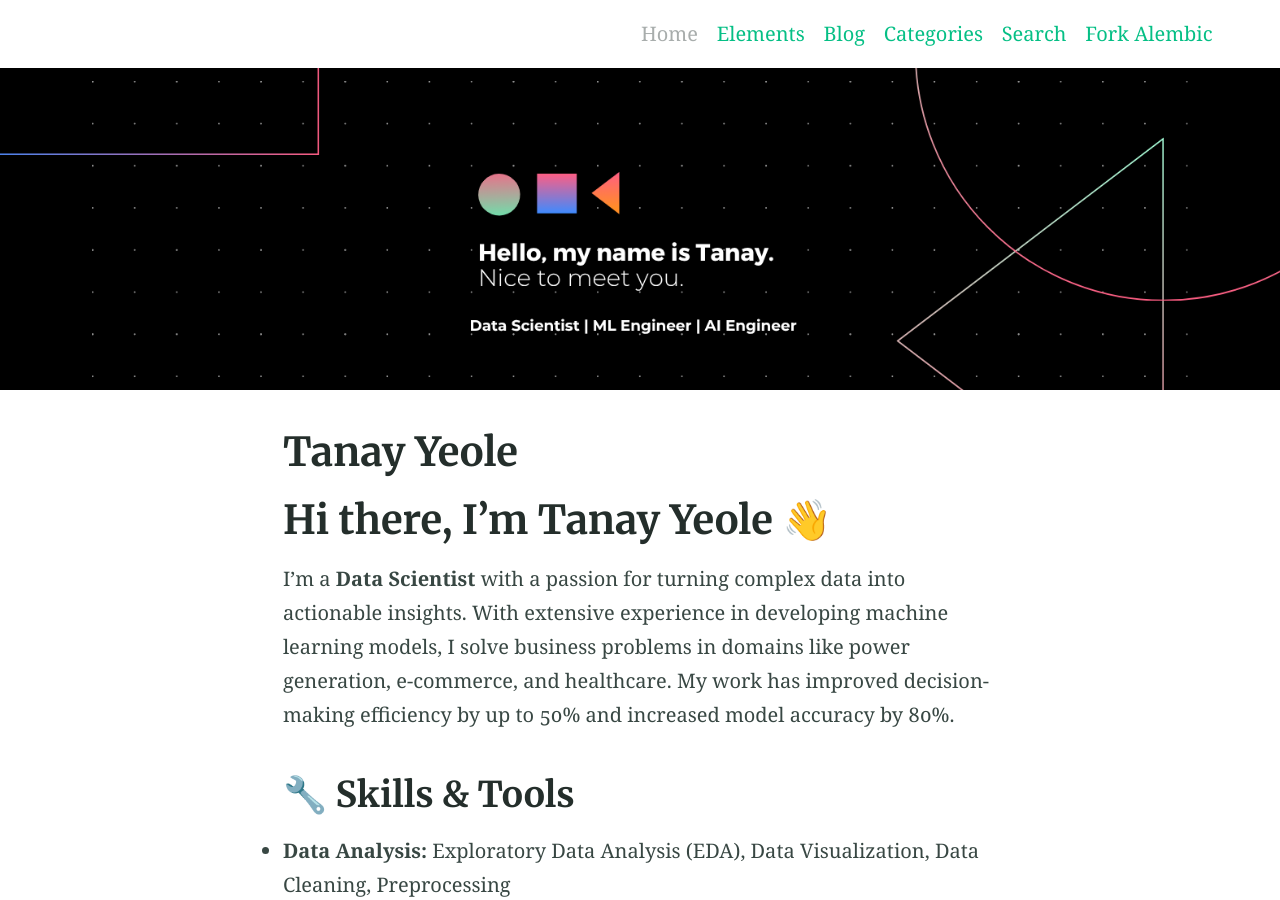
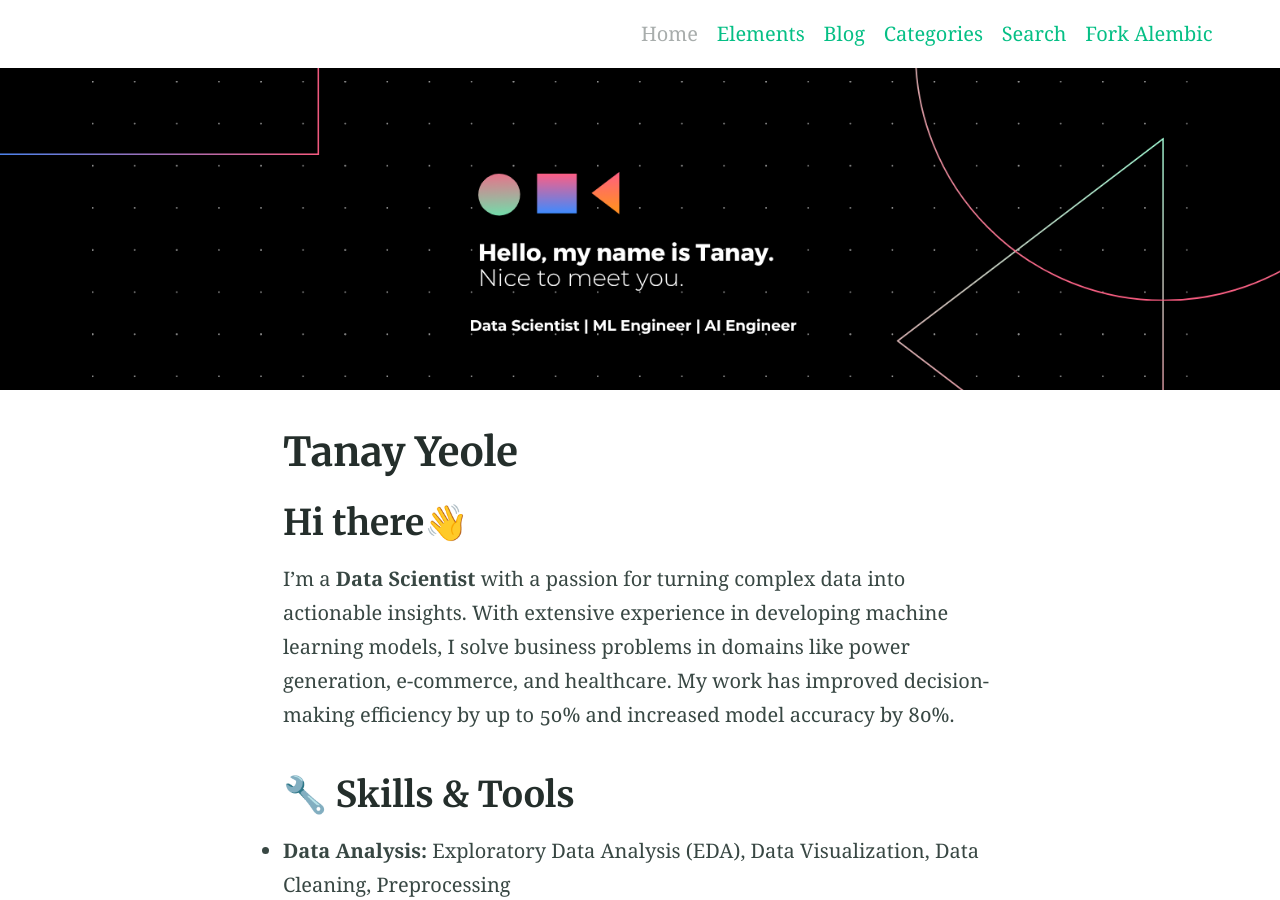
Before and after one commit to TanayY/TanayY.github.io, a Jekyll site: the page built from index.md, in a window 1280 px wide and 900 px high. Built offline with Jekyll 4.4.1, drawn with Linux system fonts in a browser that asks for light colours.

Commit message:
Update index.md

```diff
--- a/index.md
+++ b/index.md
@@ -5,7 +5,7 @@ feature_text: |
 feature_image: "https://raw.githubusercontent.com/TanayY/TanayY.github.io/refs/heads/main/assets/bgbg.png"
 excerpt: "Alembic is a starting point for [Jekyll](https://jekyllrb.com/) projects. Rather than starting from scratch, this boilerplate is designed to get the ball rolling immediately. Install it, configure it, tweak it, push it."
 ---
-# Hi there, I'm Tanay Yeole 👋
+## Hi there👋
 
 I'm a **Data Scientist** with a passion for turning complex data into actionable insights. With extensive experience in developing machine learning models, I solve business problems in domains like power generation, e-commerce, and healthcare. My work has improved decision-making efficiency by up to 50% and increased model accuracy by 80%.
 
```
